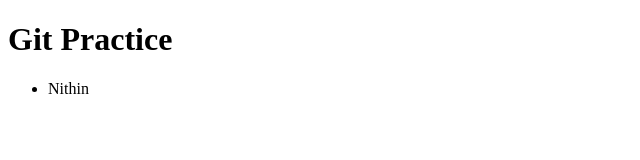
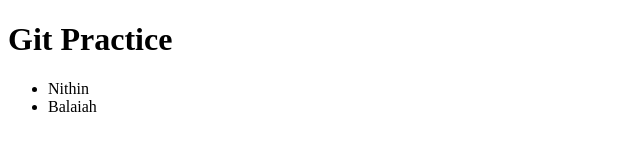
Before and after one commit to TedduNithin/git-practice, a plain HTML site: page index.html in a window 1280 px wide. Shown: the full height of the page, 0-640 px from the left. Drawn offline with Linux system fonts and the light colour scheme.

Commit message:
added a li

```diff
--- a/index.html
+++ b/index.html
@@ -13,6 +13,8 @@
     <!-- add ur name in list -->
     <ul>
         <li>Nithin</li>
+        <li>Balaiah</li>
+
     </ul>
 
 </body>
```
